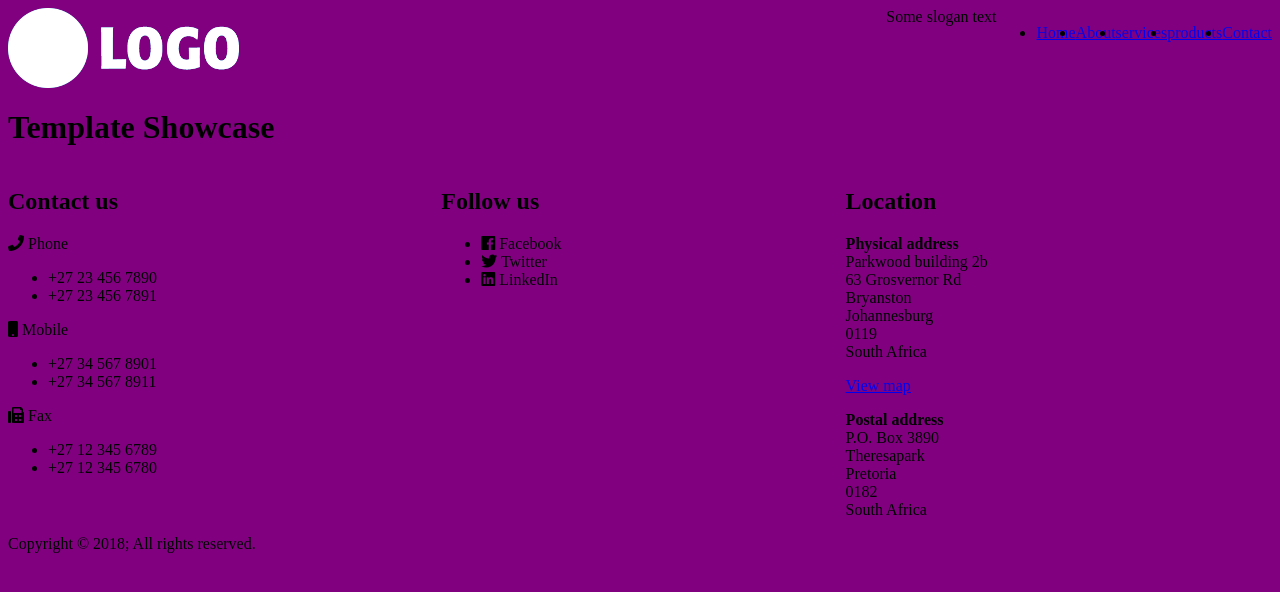
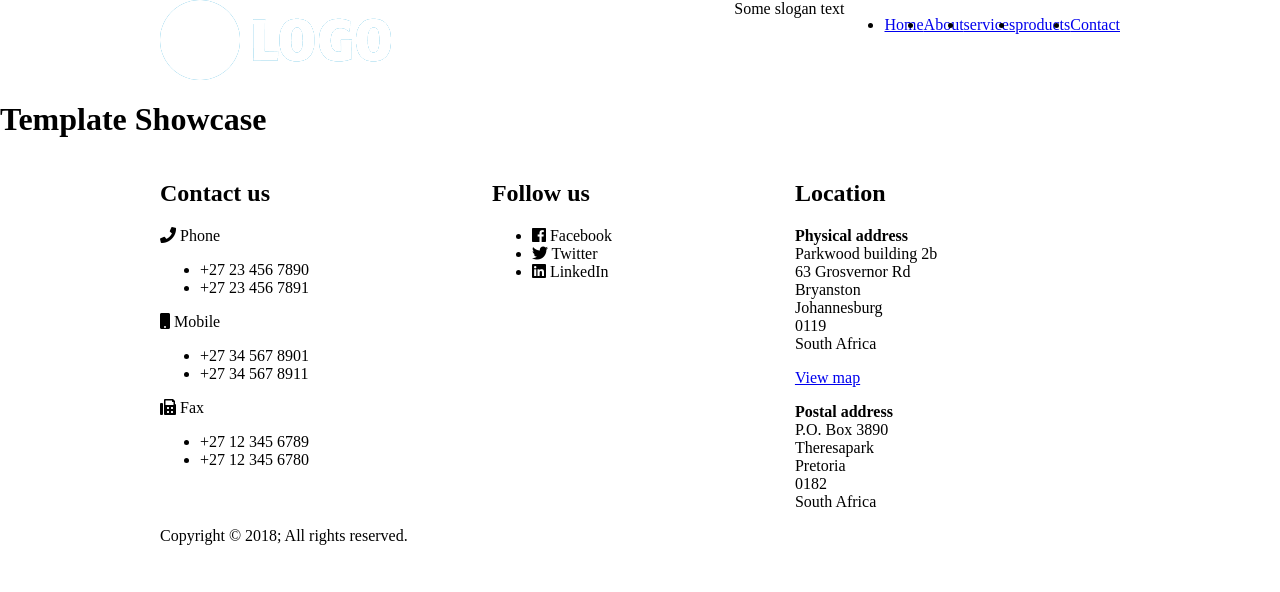
Before and after one commit to julian-labuschagne/jtemplate, a Jekyll site: the page built from index.html, in a window 1280 px wide. Shown: the top 592 px of the page. Built offline with Jekyll 4.4.1, drawn with Linux system fonts in a browser that asks for light colours; nearby versions of some CDN libraries.

Commit message:
Styled some basic default overrides

```diff
--- a/_sass/_overrides.scss
+++ b/_sass/_overrides.scss
@@ -1,3 +1,8 @@
 body {
-	background: purple;
+	margin: 0;
 }
+
+.container {
+	width: 960px;
+	margin: 0 auto;
+}
```
